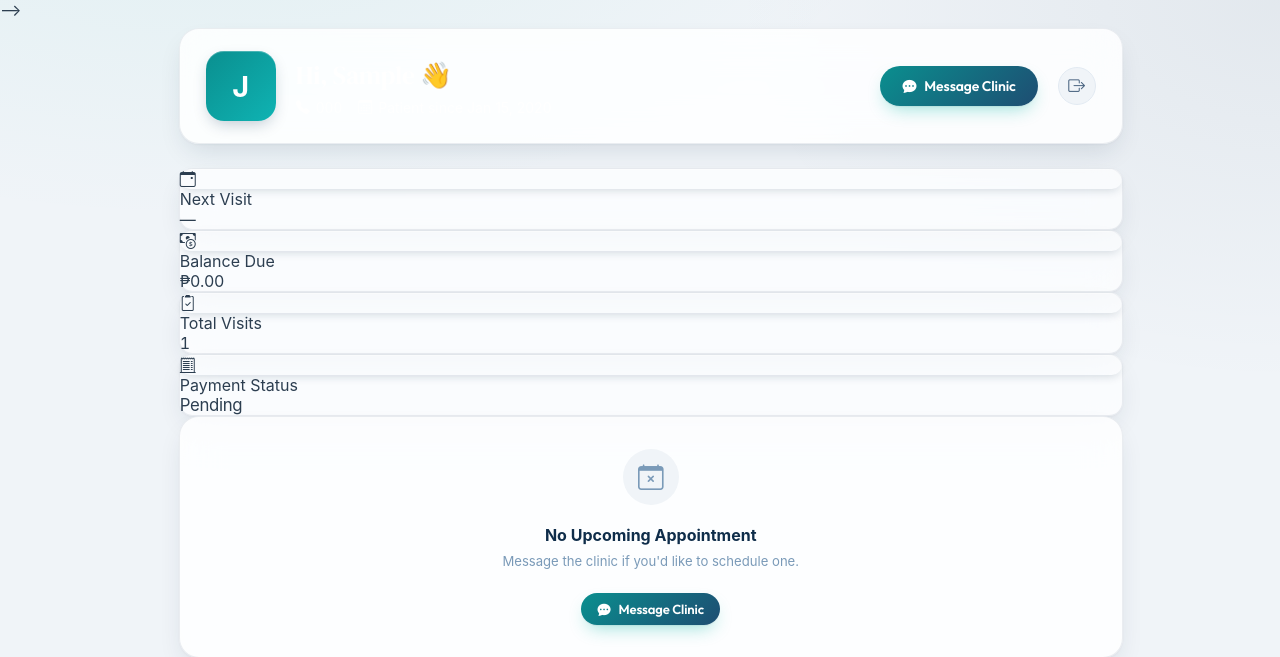
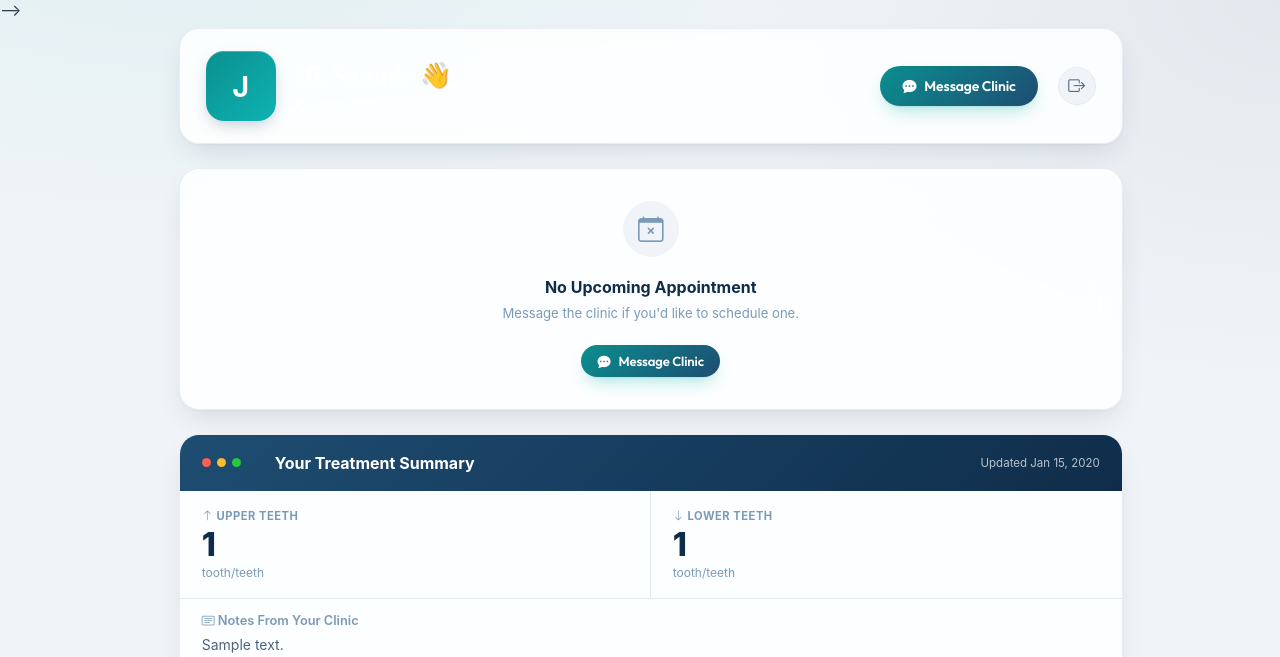
Before and after one commit to ruikhan/dental-portal, a PHP site: page /patient-portal/dashboard.php in a window 1280 px wide. Shown: the top 657 px of the page. Run offline with PHP 8.4, Linux system fonts and the light colour scheme; a user stored in the database is signed in; tables that the repository leaves empty hold one stand-in row (values such as "Sample post").

Commit message:
Update dashboard.php

```diff
--- a/patient-portal/dashboard.php
+++ b/patient-portal/dashboard.php
@@ -307,7 +307,7 @@ function dp_status_color($status) {
     </div>
 
     <!-- Quick Stats -->
-    <div class="dp-quickstats">
+    <!-- <div class="dp-quickstats">
         <div class="dp-stat-card">
             <div class="dp-stat-icon teal"><i class="bi bi-calendar-event"></i></div>
             <div class="dp-stat-label">Next Visit</div>
@@ -334,7 +334,7 @@ function dp_status_color($status) {
             <div class="dp-stat-label">Payment Status</div>
             <div class="dp-stat-value" style="font-size:1.05rem;"><?php echo ucfirst($ps); ?></div>
         </div>
-    </div>
+    </div> -->
 
     <!-- Next Appointment -->
     <?php if ($next_appt):
```
